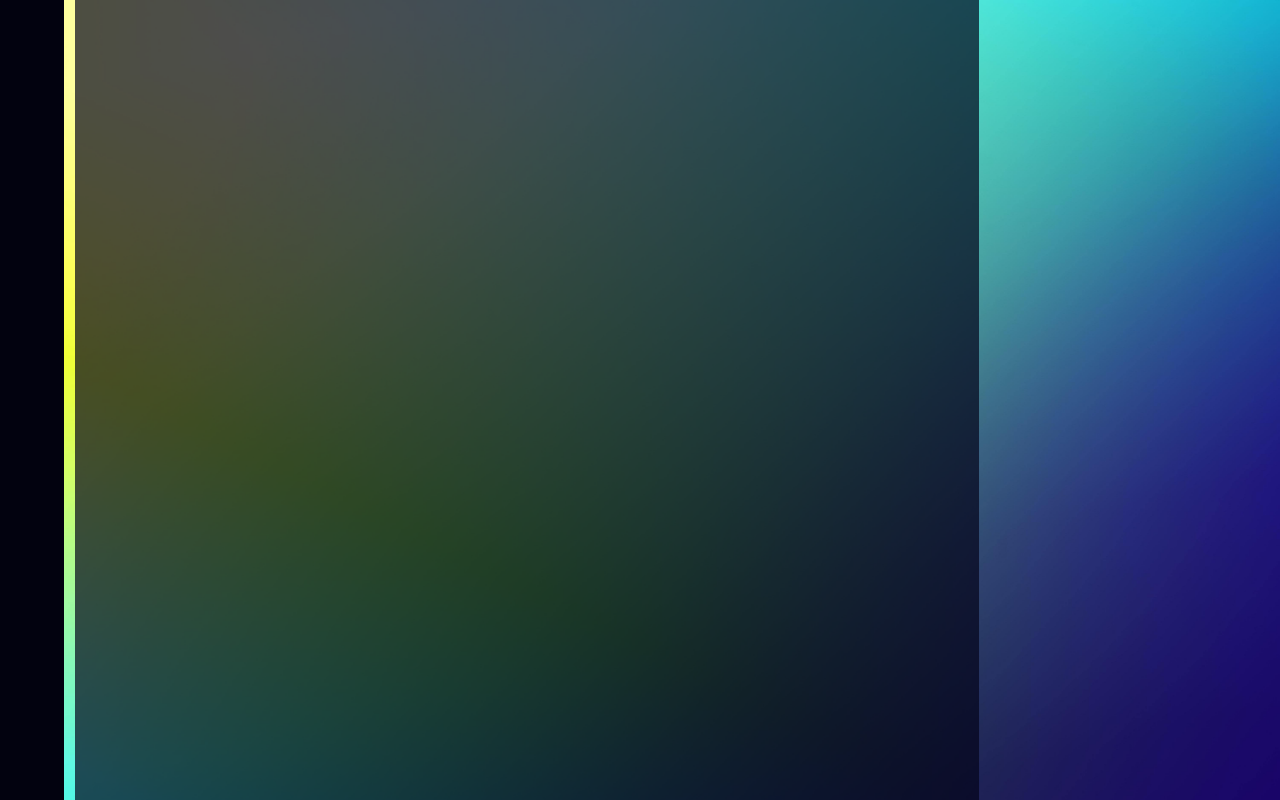
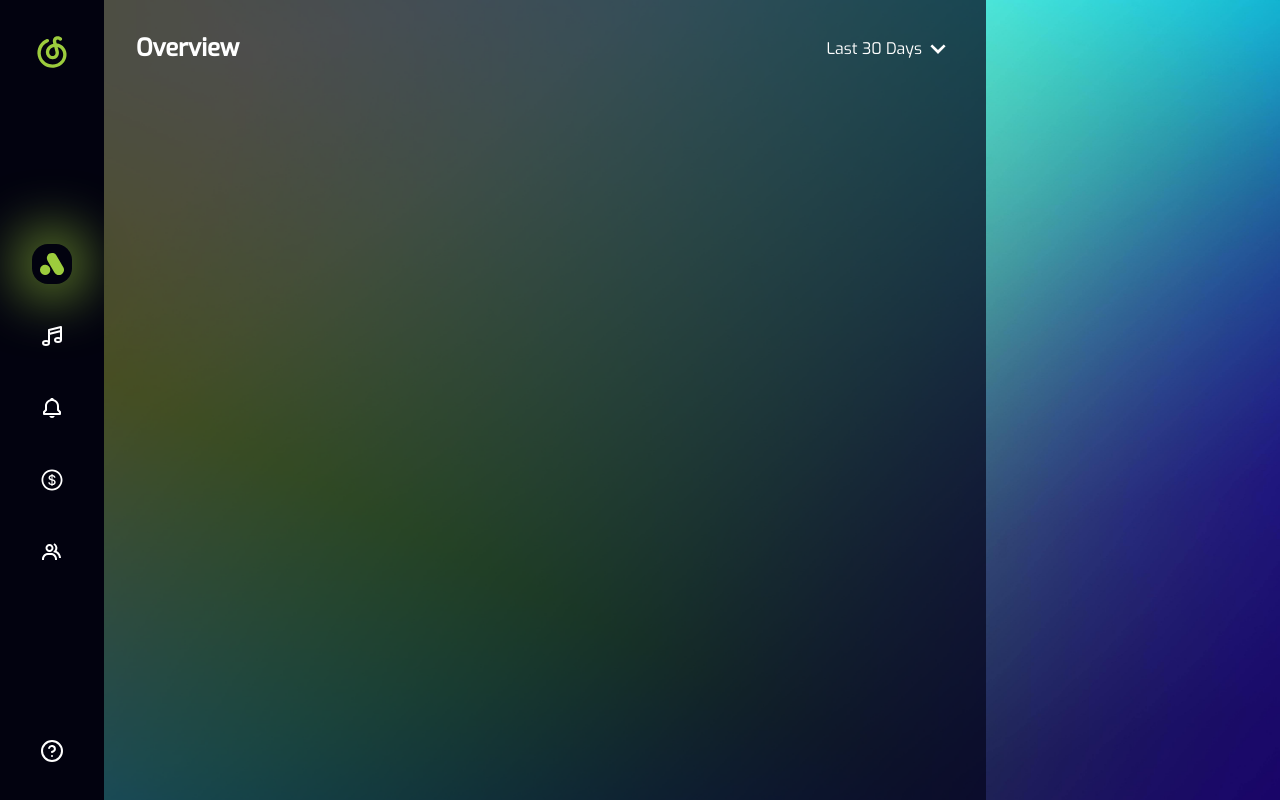
Before and after one commit to rvela042/React-Music-Dashboard, a React (Create React App) app: page / in a window 1280 px wide. Built offline with nearby package versions, Linux system fonts and the light colour scheme.

Commit message:
adding the sidebar and the navigation bar

```diff
--- a/src/components/Navbar.jsx
+++ b/src/components/Navbar.jsx
@@ -1,7 +1,31 @@
 import styled from "styled-components";
 import { BiChevronDown } from "react-icons/bi";
 export default function Navbar() {
-  return <Section></Section>;
+  return (
+    <Nav>
+      <h2>Overview</h2>
+      <div className="timeline">
+        <span>Last 30 Days</span>
+        <BiChevronDown />
+      </div>
+    </Nav>
+  );
 }
 
-const Section = styled.section``;
+const Nav = styled.nav`
+  display: flex;
+  justify-content: space-between;
+  color: white;
+  margin: 2rem;
+  .timeline{
+    display: flex;
+    justify-content: center;
+    align-items: center;
+    cursor: pointer;
+    svg {
+      color: var(-- primary-color;);
+      font-size: 2rem;
+    }
+
+  }
+`;
--- a/src/components/Sidebar.jsx
+++ b/src/components/Sidebar.jsx
@@ -6,7 +6,33 @@
 import { SiAnalogue } from "react-icons/si";
 import { FiHelpCircle } from "react-icons/fi";
 export default function Sidebar() {
-  return <Aside></Aside>;
+  return (
+  <Aside id="sidebar">
+    <div className="brand">
+      <RiNeteaseCloudMusicLine />
+    </div>
+    <ul className="links">
+      <li className="selected">
+        <SiAnalogue />
+      </li>
+      <li>
+        <HiOutlineMusicNote />
+      </li>
+      <li>
+        <BiBell />
+      </li>
+      <li>
+        <AiOutlineDollarCircle />
+      </li>
+      <li><BiGroup />
+      </li>
+    </ul>
+    <div className="help">
+      <FiHelpCircle />
+    </div>
+
+    </Aside>
+  );
 }
 
 const Aside = styled.section`
@@ -16,4 +42,59 @@
   padding: 2rem;
   display: flex;
   flex-direction: column;
+  align-items: center;
+  justify-content: space-between;
+  .help {
+    svg {
+      cursor: pointer;
+      color: white;
+      transition: 0.5s ease-in-out;
+    }
+    &:hover{
+      svg{
+        color:var(--primary-color);
+      }
+    }
+  }
+  svg {
+    color:var(--primary-color);
+    font-size: 1.5rem
+  }
+  .brand{
+    svg{
+      font-size: 2.5rem;
+    }
+  }
+  .links {
+    display: flex;
+    flex-direction: column;
+    gap: 2rem;
+    list-style-type: none;
+    li {
+      border-radius: 1rem;
+      padding: 0.5rem;
+      transition: 0.5s ease-in-out;
+      cursor: pointer;
+      display: flex;
+      justify-content: center;
+      align-items: center;
+      svg {
+        color: white;
+      }
+      &:hover {
+        box-shadow:0 0 60px 8px var(--primary-color);
+        svg{
+          color: var(--primary-color);
+        }
+      }
+    }
+    .selected {
+      box-shadow:0 0 60px 8px var(--primary-color);
+        svg{
+          color: var(--primary-color);
+        }
+    }
+  }
+
+
 `;
```
